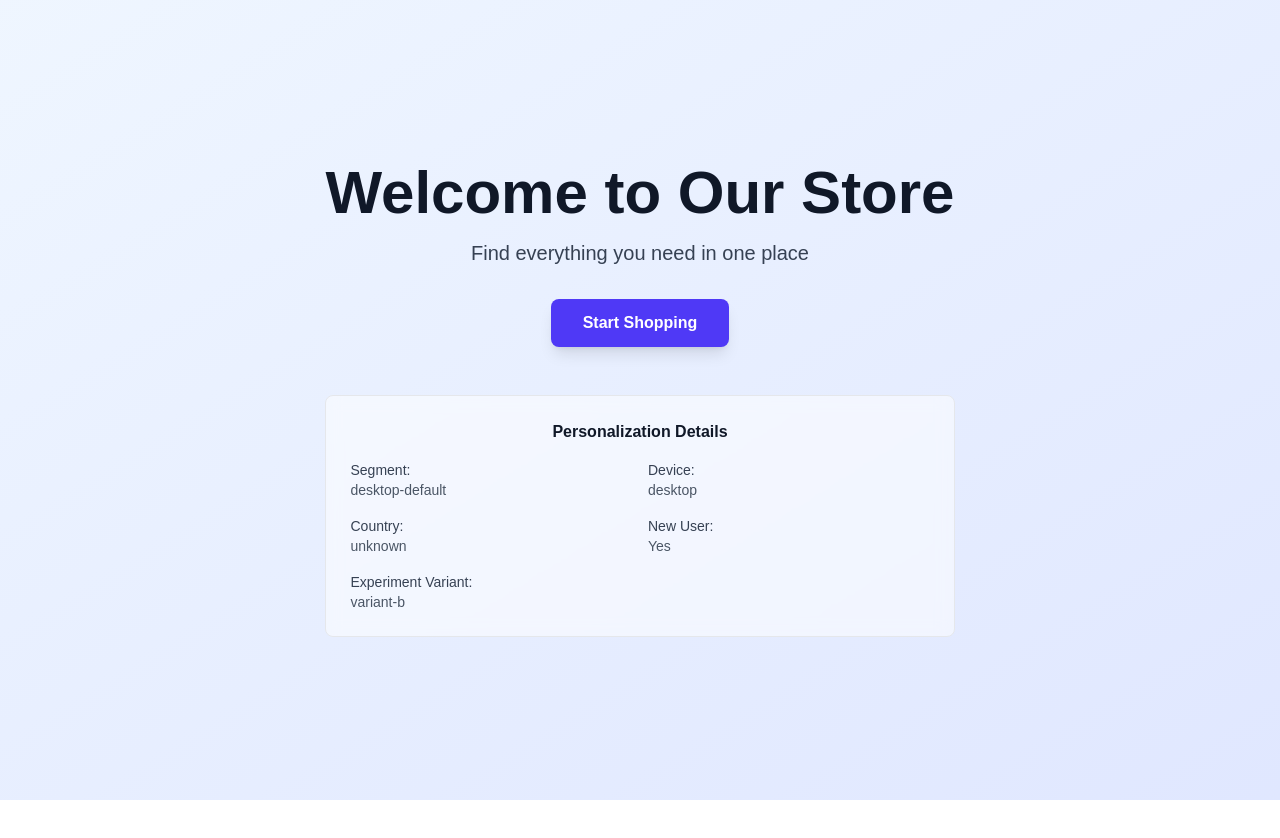
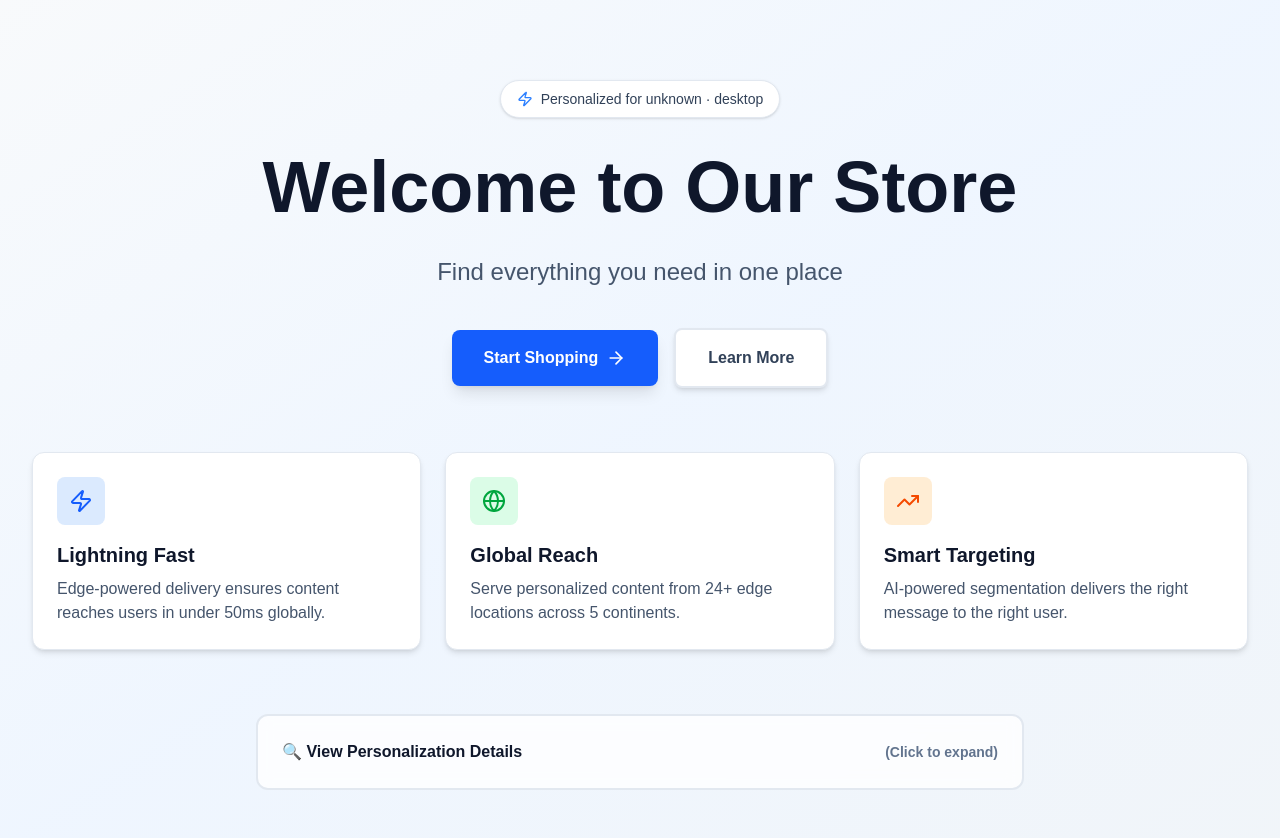
Before and after one commit to fohalabi/edgesync, a Next.js app: page / in a window 1280 px wide. Shown: the top 838 px of the page. Before the commit the page ends 800 px from the top, so only its background shows below. Built offline with nearby package versions, Linux system fonts and the light colour scheme.

Commit message:
updated the landing page

```diff
--- a/app/components/PersonalizeHero.tsx
+++ b/app/components/PersonalizeHero.tsx
@@ -1,16 +1,18 @@
 'use client';
 
 import { usePersonalization } from '@/hooks/usePersonalization';
+import { ArrowRight, Zap, Globe, TrendingUp } from 'lucide-react';
+import Link from 'next/link';
 
 export default function PersonalizedHero() {
   const { data, loading, error } = usePersonalization();
 
   if (loading) {
     return (
-      <div className="min-h-screen flex items-center justify-center bg-gradient-to-br from-blue-50 to-indigo-100">
+      <div className="min-h-screen flex items-center justify-center bg-gradient-to-br from-slate-50 to-slate-100">
         <div className="text-center">
-          <div className="animate-spin rounded-full h-12 w-12 border-b-2 border-indigo-600 mx-auto mb-4"></div>
-          <p className="text-gray-600">Loading personalized content...</p>
+          <div className="animate-spin rounded-full h-12 w-12 border-b-2 border-blue-600 mx-auto mb-4"></div>
+          <p className="text-slate-600">Loading personalized content...</p>
         </div>
       </div>
     );
@@ -18,7 +20,7 @@ export default function PersonalizedHero() {
 
   if (error || !data) {
     return (
-      <div className="min-h-screen flex items-center justify-center bg-gray-50">
+      <div className="min-h-screen flex items-center justify-center bg-slate-50">
         <div className="text-center">
           <p className="text-red-600">Failed to load personalization</p>
         </div>
@@ -27,64 +29,124 @@ export default function PersonalizedHero() {
   }
 
   const { variant, segment, experimentVariant } = data;
+
+  // Theme-based gradients (blue/green/orange - no pink/purple)
   const themeClasses = {
-    default: 'from-blue-50 to-indigo-100',
-    premium: 'from-purple-50 to-pink-100',
-    casual: 'from-green-50 to-teal-100',
+    default: 'from-slate-50 via-blue-50 to-slate-100',
+    premium: 'from-slate-50 via-orange-50 to-slate-100',
+    casual: 'from-slate-50 via-green-50 to-slate-100',
   };
 
+  const accentColors = {
+    default: 'bg-blue-600 hover:bg-blue-700 border-blue-600',
+    premium: 'bg-orange-600 hover:bg-orange-700 border-orange-600',
+    casual: 'bg-green-600 hover:bg-green-700 border-green-600',
+  };
+
+  const theme = variant.content.theme || 'default';
+
   return (
-    <div
-      className={`min-h-screen flex items-center justify-center bg-gradient-to-br ${
-        themeClasses[variant.content.theme || 'default']
-      }`}
-    >
-      <div className="max-w-4xl mx-auto px-4 text-center">
-        <div className="mb-8">
-          <h1 className="text-5xl md:text-6xl font-bold text-gray-900 mb-4">
+    <div className={`min-h-screen bg-gradient-to-br ${themeClasses[theme]}`}>
+      <div className="max-w-7xl mx-auto px-4 sm:px-6 lg:px-8 pt-20 pb-16">
+        {/* Main Hero */}
+        <div className="text-center mb-16">
+          <div className="inline-flex items-center gap-2 px-4 py-2 bg-white rounded-full shadow-sm mb-6 border border-slate-200">
+            <Zap className="text-blue-500" size={16} />
+            <span className="text-sm font-medium text-slate-700">
+              Personalized for {segment.country || 'you'} · {segment.device}
+            </span>
+          </div>
+
+          <h1 className="text-5xl md:text-6xl lg:text-7xl font-bold text-slate-900 mb-6 leading-tight">
             {variant.content.headline}
           </h1>
-          <p className="text-xl text-gray-700 mb-8">
+
+          <p className="text-xl md:text-2xl text-slate-600 mb-10 max-w-3xl mx-auto">
             {variant.content.subheadline}
           </p>
-          <button className="bg-indigo-600 hover:bg-indigo-700 text-white font-semibold py-3 px-8 rounded-lg transition-colors shadow-lg">
-            {variant.content.cta}
-          </button>
+
+          <div className="flex flex-col sm:flex-row gap-4 justify-center items-center">
+            <Link
+              href="/dashboard"
+              className={`${accentColors[theme]} text-white font-semibold py-4 px-8 rounded-lg transition-all shadow-lg hover:shadow-xl flex items-center gap-2 group`}
+            >
+              {variant.content.cta}
+              <ArrowRight className="group-hover:translate-x-1 transition-transform" size={20} />
+            </Link>
+
+            <button className="bg-white text-slate-700 font-semibold py-4 px-8 rounded-lg transition-all shadow-md hover:shadow-lg border-2 border-slate-200 hover:border-slate-300">
+              Learn More
+            </button>
+          </div>
         </div>
 
-        <div className="mt-12 p-6 bg-white/50 backdrop-blur rounded-lg border border-gray-200 max-w-2xl mx-auto">
-          <h3 className="font-semibold text-gray-900 mb-4">
-            Personalization Details
-          </h3>
-          <div className="grid grid-cols-2 gap-4 text-sm text-left">
-            <div>
-              <span className="font-medium text-gray-700">Segment:</span>
-              <p className="text-gray-600">{segment.id}</p>
+        {/* Feature Cards */}
+        <div className="grid grid-cols-1 md:grid-cols-3 gap-6 mb-16">
+          <div className="bg-white p-6 rounded-xl shadow-md border border-slate-200">
+            <div className="w-12 h-12 bg-blue-100 rounded-lg flex items-center justify-center mb-4">
+              <Zap className="text-blue-600" size={24} />
             </div>
-            <div>
-              <span className="font-medium text-gray-700">Device:</span>
-              <p className="text-gray-600">{segment.device}</p>
+            <h3 className="text-xl font-bold text-slate-900 mb-2">Lightning Fast</h3>
+            <p className="text-slate-600">
+              Edge-powered delivery ensures content reaches users in under 50ms globally.
+            </p>
+          </div>
+
+          <div className="bg-white p-6 rounded-xl shadow-md border border-slate-200">
+            <div className="w-12 h-12 bg-green-100 rounded-lg flex items-center justify-center mb-4">
+              <Globe className="text-green-600" size={24} />
             </div>
-            <div>
-              <span className="font-medium text-gray-700">Country:</span>
-              <p className="text-gray-600">{segment.country || 'Unknown'}</p>
+            <h3 className="text-xl font-bold text-slate-900 mb-2">Global Reach</h3>
+            <p className="text-slate-600">
+              Serve personalized content from 24+ edge locations across 5 continents.
+            </p>
+          </div>
+
+          <div className="bg-white p-6 rounded-xl shadow-md border border-slate-200">
+            <div className="w-12 h-12 bg-orange-100 rounded-lg flex items-center justify-center mb-4">
+              <TrendingUp className="text-orange-600" size={24} />
             </div>
-            <div>
-              <span className="font-medium text-gray-700">New User:</span>
-              <p className="text-gray-600">
-                {segment.isNewUser ? 'Yes' : 'No'}
+            <h3 className="text-xl font-bold text-slate-900 mb-2">Smart Targeting</h3>
+            <p className="text-slate-600">
+              AI-powered segmentation delivers the right message to the right user.
+            </p>
+          </div>
+        </div>
+
+        {/* Personalization Debug Panel (Collapsible) */}
+        <details className="bg-white/80 backdrop-blur p-6 rounded-xl border-2 border-slate-200 max-w-3xl mx-auto">
+          <summary className="cursor-pointer font-semibold text-slate-900 flex items-center justify-between">
+            <span>🔍 View Personalization Details</span>
+            <span className="text-sm text-slate-500">(Click to expand)</span>
+          </summary>
+
+          <div className="mt-4 grid grid-cols-2 gap-4 text-sm">
+            <div className="p-3 bg-slate-50 rounded-lg">
+              <span className="font-medium text-slate-700 block mb-1">Segment ID</span>
+              <p className="text-slate-900 font-mono">{segment.id}</p>
+            </div>
+            <div className="p-3 bg-slate-50 rounded-lg">
+              <span className="font-medium text-slate-700 block mb-1">Device Type</span>
+              <p className="text-slate-900 font-mono">{segment.device}</p>
+            </div>
+            <div className="p-3 bg-slate-50 rounded-lg">
+              <span className="font-medium text-slate-700 block mb-1">Location</span>
+              <p className="text-slate-900 font-mono">{segment.country || 'Unknown'}</p>
+            </div>
+            <div className="p-3 bg-slate-50 rounded-lg">
+              <span className="font-medium text-slate-700 block mb-1">User Status</span>
+              <p className="text-slate-900 font-mono">
+                {segment.isNewUser ? 'New Visitor' : 'Returning'}
               </p>
             </div>
             {experimentVariant && (
-              <div className="col-span-2">
-                <span className="font-medium text-gray-700">
-                  Experiment Variant:
-                </span>
-                <p className="text-gray-600">{experimentVariant}</p>
+              <div className="col-span-2 p-3 bg-blue-50 rounded-lg border border-blue-200">
+                <span className="font-medium text-blue-700 block mb-1">Experiment Variant</span>
+                <p className="text-blue-900 font-mono">{experimentVariant}</p>
               </div>
             )}
           </div>
-        </div>
+        </details>
       </div>
     </div>
   );
```
Also changed, not shown: package.json (+7 -6 lines), 1 other file (tests, documents, lock files or other folders).
